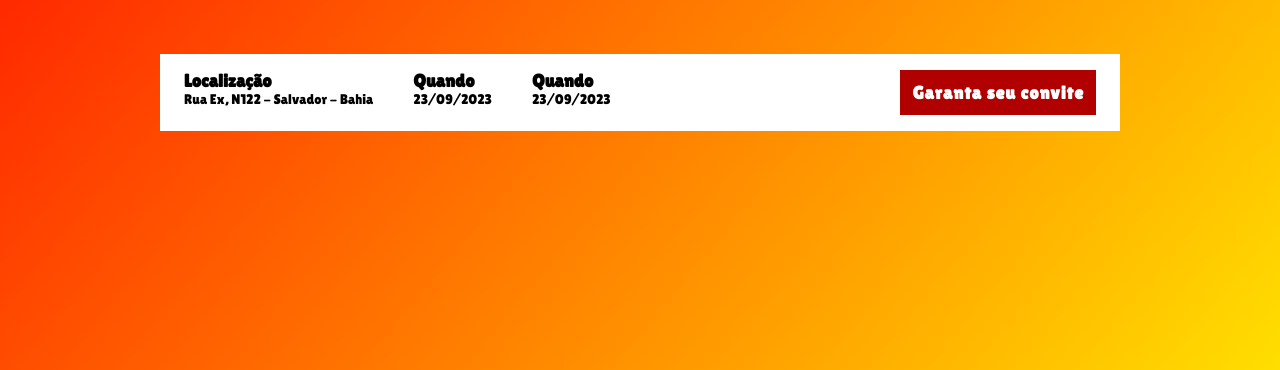
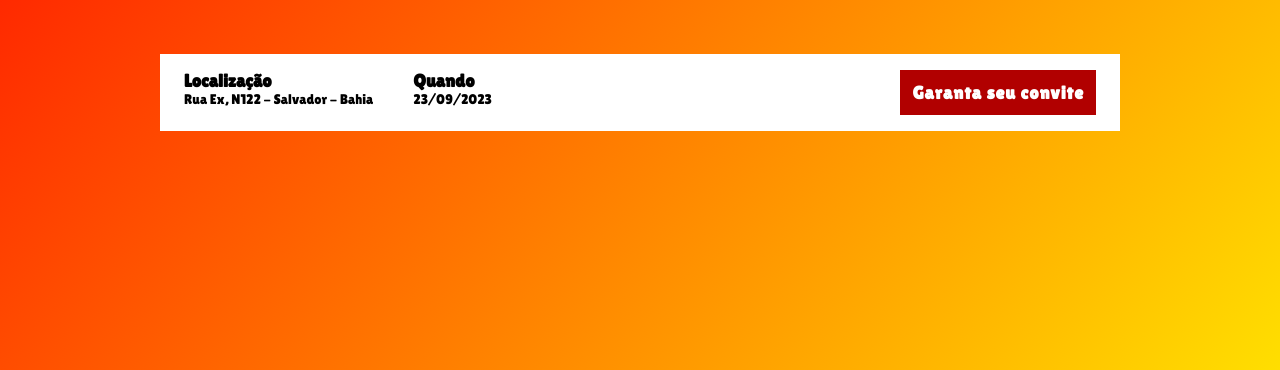
Before and after one commit to Mica313/ex-parcel, a website built with Parcel: page src/index.html in a window 1280 px wide. Shown: the part 430-800 px from the top of the page. Built offline with nearby package versions, Linux system fonts and the light colour scheme.

Commit message:
apagando clone

```diff
--- a/src/index.html
+++ b/src/index.html
@@ -26,10 +26,6 @@
                         <b>Quando</b>
                         23/09/2023
                     </li>
-                    <li class="infos-bar__infos__item">
-                        <b>Quando</b>
-                        23/09/2023
-                    </li>
                 </ul>
                 <a href="#" class="button button--primary">Garanta seu convite</a>
             </div>
```
